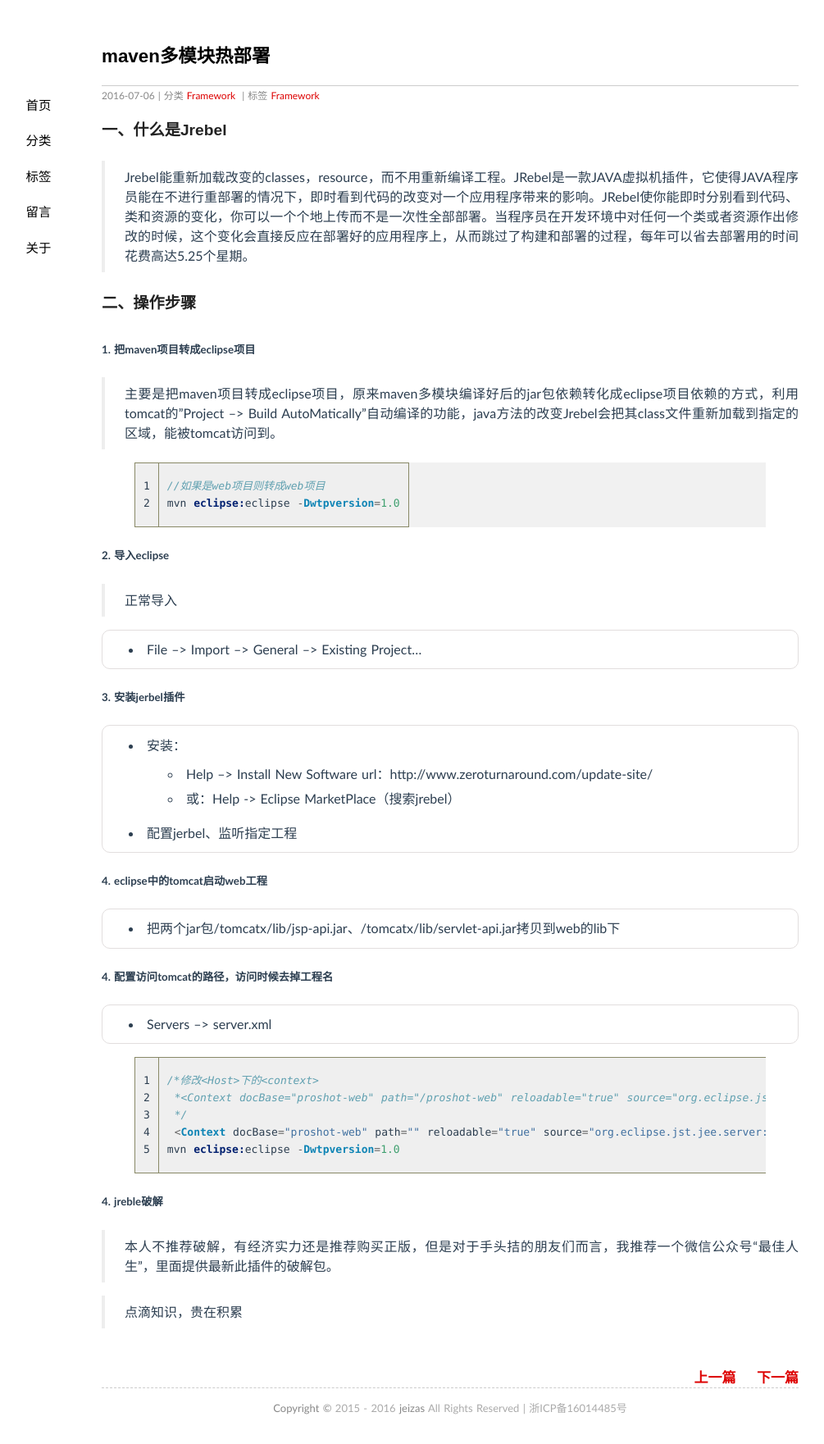
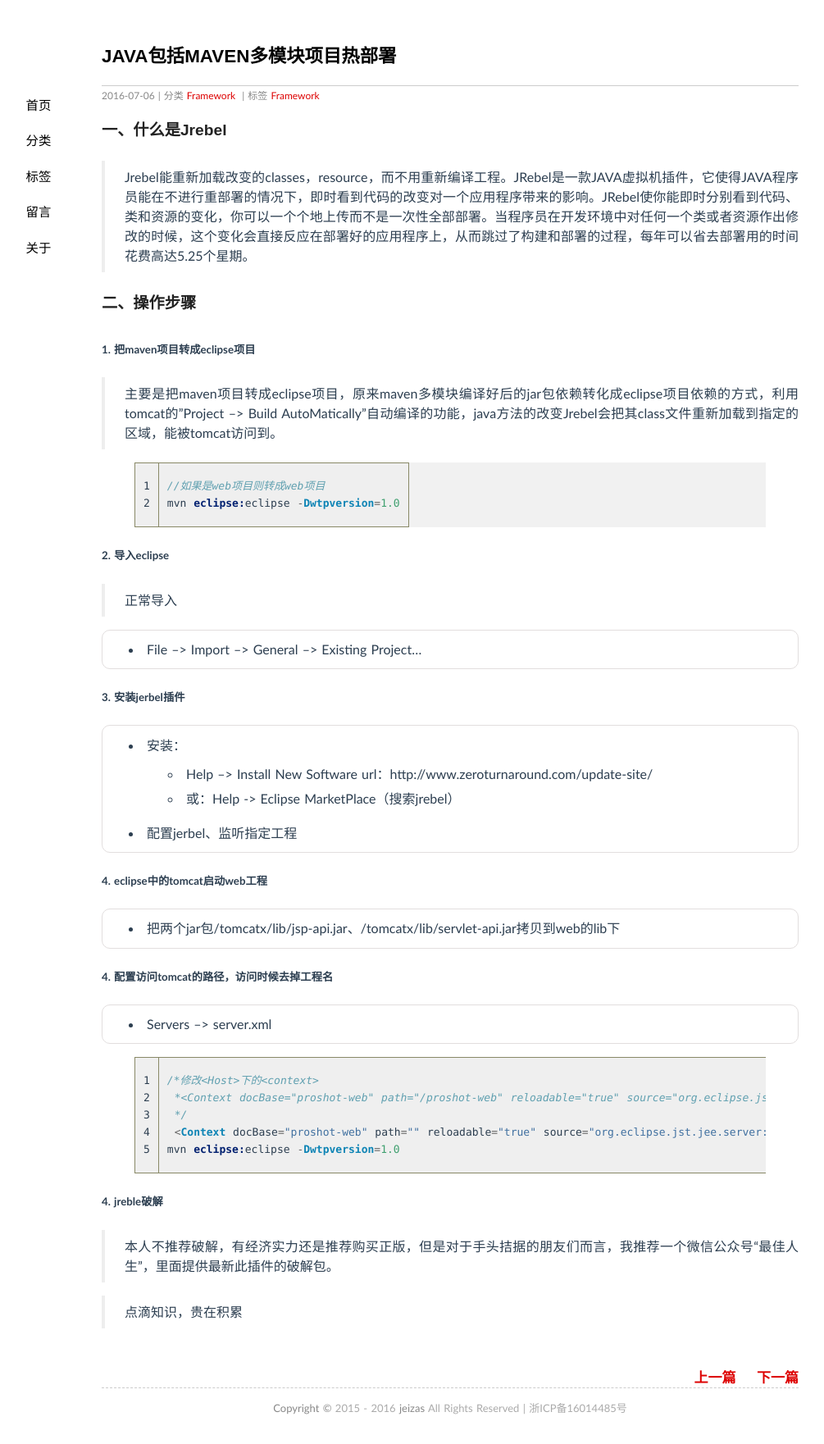
Before and after one commit to jeizas/jeizas.github.io, a Jekyll site: the page built from _posts/2016-07-06-jrebel.md, in a window 1280 px wide. Shown: the whole page at 82% size, without its empty margins (91-1096 px from the left). Built offline with Jekyll 4.4.1, drawn with Linux system fonts in a browser that asks for light colours; comment, search, counter and statistics services are not loaded.

Commit message:
modified:   2016-07-06-jrebel.md

```diff
--- a/_posts/2016-07-06-jrebel.md
+++ b/_posts/2016-07-06-jrebel.md
@@ -1,6 +1,6 @@
 ---
 layout: post
-title: "maven多模块热部署"
+title: "JAVA包括MAVEN多模块项目热部署"
 date: 2016-07-06 15:21
 categories: [Framework]
 tags: Framework
@@ -51,6 +51,6 @@ mvn eclipse:eclipse -Dwtpversion=1.0
 
 ##### 4. jreble破解
 
-> 本人不推荐破解，有经济实力还是推荐购买正版，但是对于手头拮的朋友们而言，我推荐一个微信公众号“最佳人生”，里面提供最新此插件的破解包。
+> 本人不推荐破解，有经济实力还是推荐购买正版，但是对于手头拮据的朋友们而言，我推荐一个微信公众号“最佳人生”，里面提供最新此插件的破解包。
 
 > 点滴知识，贵在积累
```
